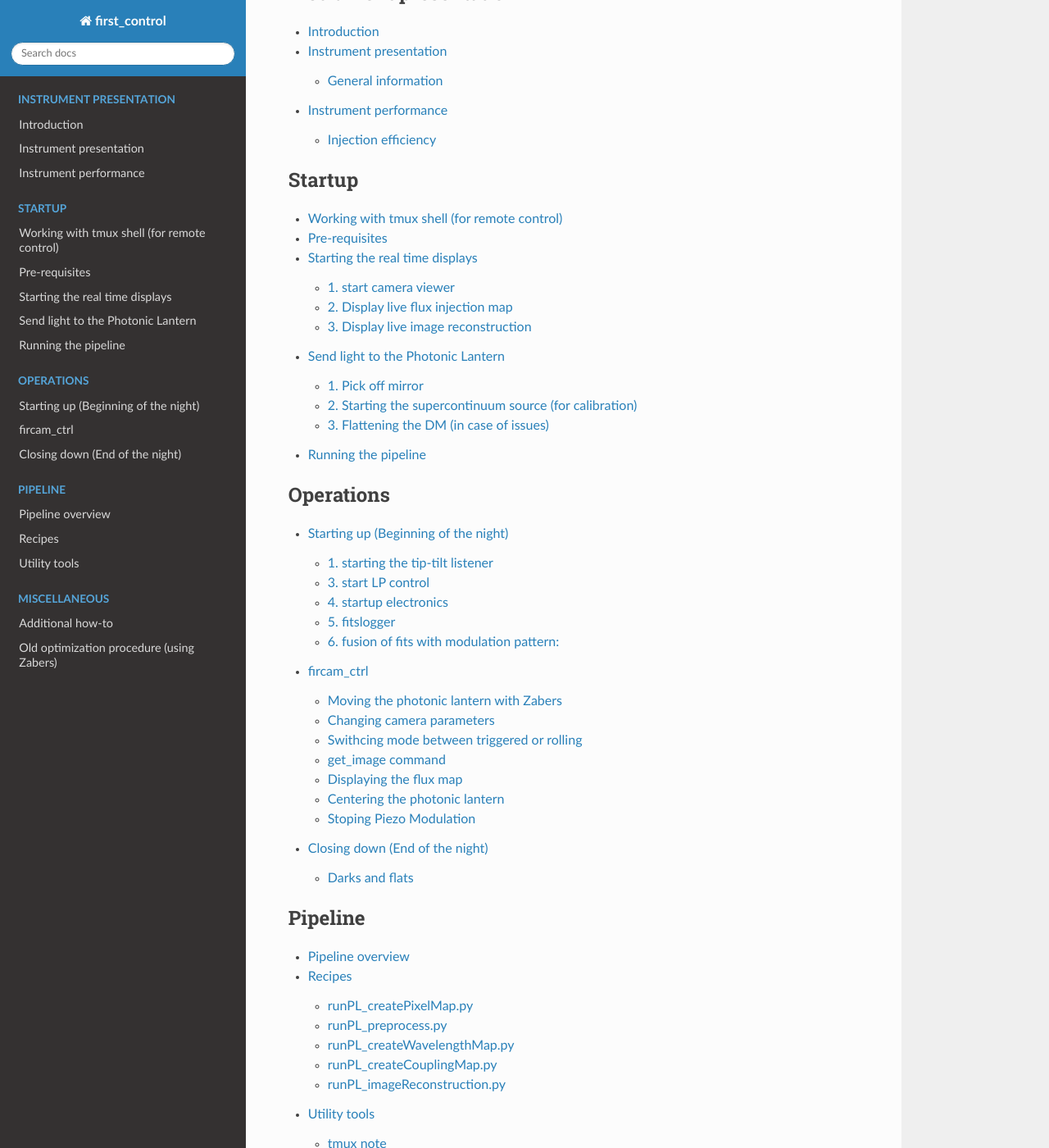
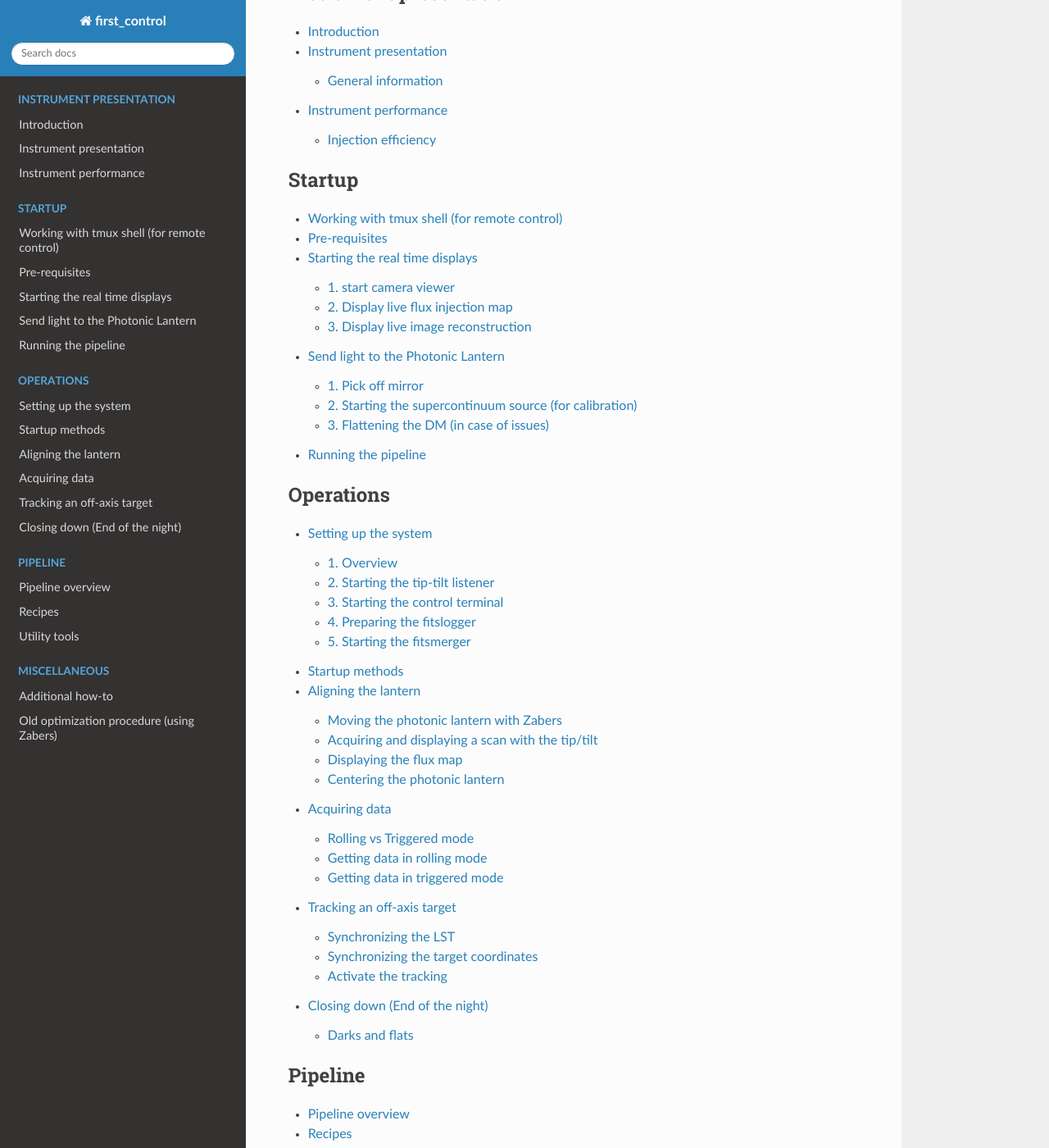
Before and after one commit to scexao-org/first_control, a Sphinx documentation site: the page built from source/index.rst, in a window 1280 px wide and 1400 px high, scrolled down 229 px. Shown: the whole window at 82% size. Built offline with Sphinx 7.4.7 and the Read the Docs theme 3.1.0, drawn with Linux system fonts in a browser that asks for light colours; some of the changed lines change nothing that is shown.

Commit message:
update operation section

````diff
--- a/source/conf.py
+++ b/source/conf.py
@@ -33,7 +33,8 @@ release = '0.1.0'
 extensions = [
     "sphinx.ext.napoleon",
     "sphinx.ext.mathjax",
-    "myst_parser"
+    "myst_parser",
+    "sphinx_copybutton"
 ]
 
 html_title = "FIRST control"
--- a/source/index.rst
+++ b/source/index.rst
@@ -26,8 +26,11 @@ Welcome to first_control's documentation!
    :maxdepth: 2
    :caption: Operations
 
+   operation_setup
    operation_bon
-   operation_mainscript
+   operation_centering
+   operation_acquiring
+   operation_offaxis
    operation_eon
 
 .. toctree::
--- /dev/null
+++ b/source/operation_acquiring.md
@@ -0,0 +1,64 @@
+# Acquiring data
+
+## Rolling vs Triggered mode
+
+The lantern can be operated in two distinct modes: rolling and triggered. Data are acquired differently in these two modes.
+
+1. Rolling mode: the camera is triggered internally and nevers stops. The electronics sets the tip/tilt to a fixed position. Data are acquired using the fitslogger manually.
+2. Triggered mode: the camera is set to external trigger, and the electronics controls the tip/tilt to move the target at each new frame acquired by the camera. Data should only be acquired using the dedicated methods in the control terminal, and not by direct interaction with the fits logger.
+
+To change the parameters on the camera:
+- Change exposure time : `cam.set_tint()`
+- Check exposure time : `cam.get_tint()`
+- Change readout mode : `cam.set_readout_mode()`
+    - Options:
+        - 'FAST' : < 150 ms
+        - 'SLOW' : > 150 ms
+- Change crop size : `cam.set_camera_mode`
+    - Options:
+        - 'FIRSTPL' : For the regular Photonic Lantern mode
+        - 'FIRSTPLWFS' : For the Wavefront sensing mode
+        - 'FIRSTPLSMF' : For imaging of the SMF
+        - 'FULL' : Full frame
+
+
+## Getting data in rolling mode
+
+The rolling mode is activated using the following method:
+```
+pls.acq.set_mode_rolling(x = 0, y = 0, open_loop = True)
+```
+The `x` and `y` coordinates correspond to the location of the tip/tilt. Most of the time, this should be set to 0 to keep the alignement performed with the zabers. The `open_loop` parameter determines whether the electronics actively controls the tip/tilt to stay centered on 0 (i.e. "closed loop" regime, or `open_loop = True`), or completely deactivates the control loop (`open_loop = True`).
+
+Once the rolling mode is active, data can be acquired by setting up the fitslogger manually.
+
+## Getting data in triggered mode
+
+To put the system in triggered mode, run:
+```
+pls.acq.set_mode_triggered()
+```
+
+Once the system is in triggered mode, data should be acquired only using the dedicated command:
+```
+pls.acq.get_images(nimages = 595, ncubes = 1, tint = 0.1, mod_sequence = 3, mod_scale = 30, objX = 0 , objY = 0)
+```
+The parameters are as follows:
+- `nimages`: Number of DITs (ideally should be a factor of the sequence length)
+- `ncubes`: Number of cubes to acquire
+- `tint`: Integration time of the camera
+- `mod_sequence`: See numbers above (must be between 1 and 7)
+- `mod_scale`: the radius of the modulation pattern (in mas)
+
+The modulation patterns are defined from -1 to 1 mas and scaled using the `mod_scale` parameter. There are currently 7 patterns implemented:
+- **Number 1**: Fixed position at zero
+- **Number 2**: 150 points hexagonal
+- **Number 3**: 595 points hexagonal
+- **Number 4**: 144 points rectangular
+- **Number 5**: 625 points rectangular
+- **Number 6**: RESERVED
+- **Number 7**: RESERVED
+
+Modulation scale:
+- **Lantern modulation**: Scale = 30, sampled at 16 units
+- **Piezo modulation**: Scale = 1000, using sequence number 5 (length = 25)
--- a/source/operation_bon.md
+++ b/source/operation_bon.md
@@ -1,43 +1,14 @@
 
-# Starting up (Beginning of the night)
+# Startup methods
 
-## 1. starting the tip-tilt listener
+The `pls.bon` object contains two methods to reset the electronics and the fitslogger to a working state. Both startup methods should be called before starting operations. In case any issue occurs during the night, re-running those two methods is also a good first approach to debugging.
 
-`tmux a -t firstpl_tt_listener`
-puis:
-`firstpl_tt_listener`
+To reboot the electronics and reset it to a working state:
+```
+pls.bon.startup_electronics()
+```
 
-## 3. start LP control
-
-`tmux a -t fircam_ctrl` <br />
-`firstpl_controller_start` <br />
-
-cam ==> camera <br />
-ld ==> lantern driver (low level) <br />
-scripts ==> lantern driver (intermediate level, scripts only for electronics) <br />
-pls ==> photonic lantern scripts (high level) <br />
-zeb ==> control the zabers that moves the photonic lantern  <br />
-
-## 4. startup electronics
-
-`pls.bon.startup_electronics()`		# To launch in python, Restart the electronic <br />
-
-## 5. fitslogger
-
-Start fits logger communication procedure, in basic terminal: <br />
-`FPS_FILTSTRING_NAME="FITS" milk-fpsCTRL -f /milk/shm/milkfifologger`
-
-And then run the command: <br />
-`pls.bon.startup_fitslogger()`		# To launch in python, Restart the fits logger <br />
-
-During the night, in case the fitslogger does not work properly, you should re-run this command. That will reset the fitslogger
-
-## 6. fusion of fits with modulation pattern:
-
-To merge the FITS files to include the modulation pattern (otherwise, it will be missing):
-
-`tmux a -t firstpl_fitsmerger` <br />
-and
-`firstpl_fitsmerger` <br />
-
-It must be run AFTER the `startup_fitslogger` command, since it requires parameters (including the name of the directory where the files are stored) <br />
+To reset the fitslogger:
+```
+pls.bon.startup_fitslogger()
+```
--- /dev/null
+++ b/source/operation_centering.md
@@ -0,0 +1,47 @@
+# Aligning the lantern
+
+## Moving the photonic lantern with Zabers
+
+The Zaber motors move the lantern physically in the focal plane
+
+Commands to check and set the Zaber position:
+- `zab.get_position()`: retrive the (x, y) position of the zaber
+- `zab.move(x, y)`: move the zaber to x, y absolute position
+- `zab.delta_move(dx, dy)`: perform a move of dx and dy relative to current position
+
+Note that all these commands take and return values in units of zaber steps.
+
+## Acquiring and displaying a scan with the tip/tilt
+
+The tip/tilt mirror can be used to quickly acquire a 2D scan to locate the target and centre the PL. A scan is obtained using:
+```
+pls.acq.take_acquisition_scan(self, wait_until_done = False, tint = 0.1, mod_scale = 200)
+```
+The `mod_scale` givens the size of the scan (in mas) and `tint` is the DIT time in seconds.
+
+This function will return immediately. Look at the fitslogger and fitsmerger terminals to know when the scan is done and the fits file is saved.
+
+## Displaying the flux map
+
+To display the flux from the most recent FITS file and retrieve the x, y position of the star:
+```
+x,y = pls.ins.opti_flux()
+```
+
+## Centering the photonic lantern
+
+To convert the tip/tilt x,y position retrieved from the flux map to zaber coordinates:
+```
+xzab, yzab = pls.geo.tt_to_zab(x, y)
+```
+
+This can be used to recenter the zaber to the correct poisition using a "delta_move":
+```
+zab.delta_move(-xzab, -yzab)
+```
+
+This process can be iterated until proper centering is achieved. There is also a dedicated method to automatically performs these steps:
+```
+pls.acq.center_PL(tint = 0.1, init_scale = 200, n_iterations = 2)
+```
+Each iteration will be a zoomed iteration centered on the best position from the previous iteration. The function also takes a verification scan at the end (for a total of n_iterations+1 scans).
--- /dev/null
+++ b/source/operation_offaxis.md
@@ -0,0 +1,30 @@
+# Tracking an off-axis target
+
+The tip/tilt mirror can be used to observe an off-axis target. In order to do this, the electronics need to track the sky rotation, and thus need to know the local sideral time and the target cooridnates.
+
+## Synchronizing the LST
+
+The LST on the electronics is synchronized to the computer using:
+```
+scripts.set_lst_now(location = "subaru")
+```
+This will calculate the LST at the given location using astropy, and send it to the electronics.
+
+The electronic board does not have a proper LST clock. The LST is therefore emulated using an on-board timer, and drifts slightly. As a consequence, it is a good idea to resynchronize the LST whenever an off-axis target is observed (and not just at the beginning of the night)
+
+## Synchronizing the target coordinates
+
+The target coordinates are synchronized between the telescope and the electronics using:
+```
+pls.acq.update_target_coordinates()
+```
+This will read the telescope pointing fro, the redis server and send them to the electronics board (using proper units and formatting).
+
+## Activate the tracking
+
+The tracking is activated using:
+```
+ld.switch_tracking_offset(state = True)
+```
+
+From there on, any offset in the `pls.acq.get_image` command should be given in RA/DEC (in mas) and will be automatically tracked.
--- /dev/null
+++ b/source/operation_setup.md
@@ -0,0 +1,67 @@
+# Setting up the system
+
+## 1. Overview
+
+To control the FIRST-PL instrument using the tip/tilt miror and its electronics, several processes need to be running. These are:
+- the <b>tip/tilt listener</b>, which connects to the USB serial port on which the electronics is connected, and forwards incoming/outgoing data packets to the other processes.
+- the <b>firstpl controller</b>, which opens a terminal, starts the camera, and load all the pre-defined commands and scripts to control the instrument.
+- the <b>fitslogger</b>, which saves the incoming frames in fits files needs to be started with a specific name for its FIFO queue, such that other processes can interact with it.
+- and finally, the <b>fitsmerger</b>, which monitors the data directory where new fits files are saved, and automatically merges the modulation extension into them.
+
+## 2. Starting the tip-tilt listener
+
+Although not absolutely required, it is suggested to start the tip/tilt listener in a dedicated tmux terminal. To to do so, run:
+- `tmux new -s firstpl_tt_listener` to create the tmux session if it does not exist
+- `tmux a -t firstpl_tt_listener` to connect to the tmux session
+- `firstpl_tt_listener` to start the listener
+
+At this point, whenever a command is sent/received from the electronics, a blob of hexdecimal should appear in this terminal. If at any point, the electronics seem to misbehave, check that things are running properly in the listener.
+
+To stop the listener, simply run the following commands in the terminal:
+- `listener.stop()` to disconnect from the USB port and ZMQ socket
+- `exit` to exit the python terminal
+
+## 3. Starting the control terminal
+
+Again, it is highly suggested to start the controller in its own tmux session. This is particularly useful as it allows to control the instrument from an ssh terminal, bypassing the VNC and its sometimes laggy connection.
+- `tmux new -s fircam_ctrl` to create the tmux session if it does not exist
+- `tmux a -t fircam_ctrl` to connect to the tmux session
+- `firstpl_controller_start` to start the controller
+
+From there, several objects are defined, which can be used to execute basic commands and pre-defined sequences of commands (aka scripts):
+- `cam` contains the methods related to the camera. In particular, most of usual commands from the previous version of the instrument (i.e. `get_tint`, `set_tint`, etc, are available in this object as `cam.get_tint()` etc.).
+- `ld` is the lantern driver and contains all the basic commands that can be sent to the electronics.
+- `scripts` contains the scripts for the electronics (i.e. sequences of commands for the electronics only).
+- `pls` stands for photonic lantern scripts and contains the high-level scripts that interacts with all the elements (i.e. camera, fitslogger, electronics, zabers).
+- `zab` is used to control the zabers that move the photonic lantern.
+
+To exit the controller, run:
+- `stop()` to stop the different processes and disconnects from the ZMQ ports
+- `exit` to leave the ipython terminal
+
+
+## 4. Preparing the fitslogger
+
+For use with the tip/tilt module, the fitslogger needs to be started with a specific name for its fifo queue, in order to allow the controller to interact with it. This is done by running the following commands in a terminal:
+- `firstpl_fitslogger`
+
+Once in the fitslogger screen, you can use the arrows to move around. Press [F2] to move to the FPS CTRL window, and the [RIGHT] to show the main screen.
+
+The fitslogger is probably the most important thing to monitor carefully during the night. During the night, in case the fitslogger does not work properly, you should re-run this command. That will reset the fitslogger.
+
+
+## 5. Starting the fitsmerger
+
+When the fitsmerger starts, it automatically requests the name of the directory in which the fits files are saved from the fitslogger. Therefore, it is important to first set this directory before starting the fitsmerger. In the controller terminal, run:
+```
+pls.bon.startup_fitslogger()
+```
+
+Check that the name of the directory has been updated to the current date in the fitsmerger. As usual, the fitsmerger should then be started in its own tmux session:
+- `tmux new -s firstpl_fitsmerger` to create the tmux session if it does not exist
+- `tmux a -t firstpl_fitsmerger` to connect to the tmux session
+- `firstpl_fitsmerger` to start the fitsmerger
+
+The re-synchronize the directory with the fitslogger, you can run `merger.change_target_dir()` from the fitsmerger terminal.
+
+The fitsmerger will automatically look for new fits files and try to append the modulation table to them. If any error occurs, an error message will be displayed. The fitsmerger also checks that the number of dits in the files that are saved by the logger does match the requested number of frames, and can therefore be used to detect any issue with teh fitslogger.
````
